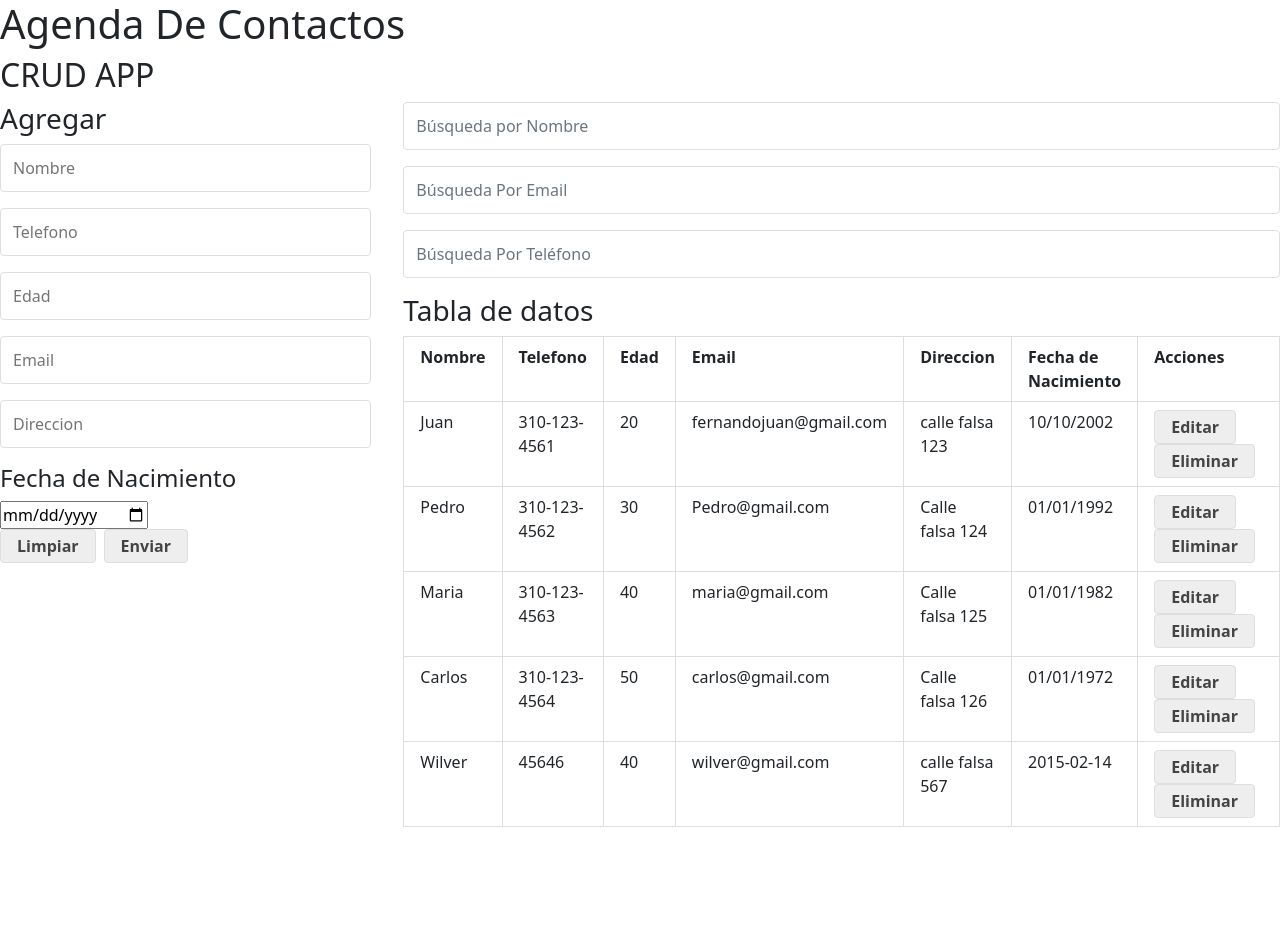
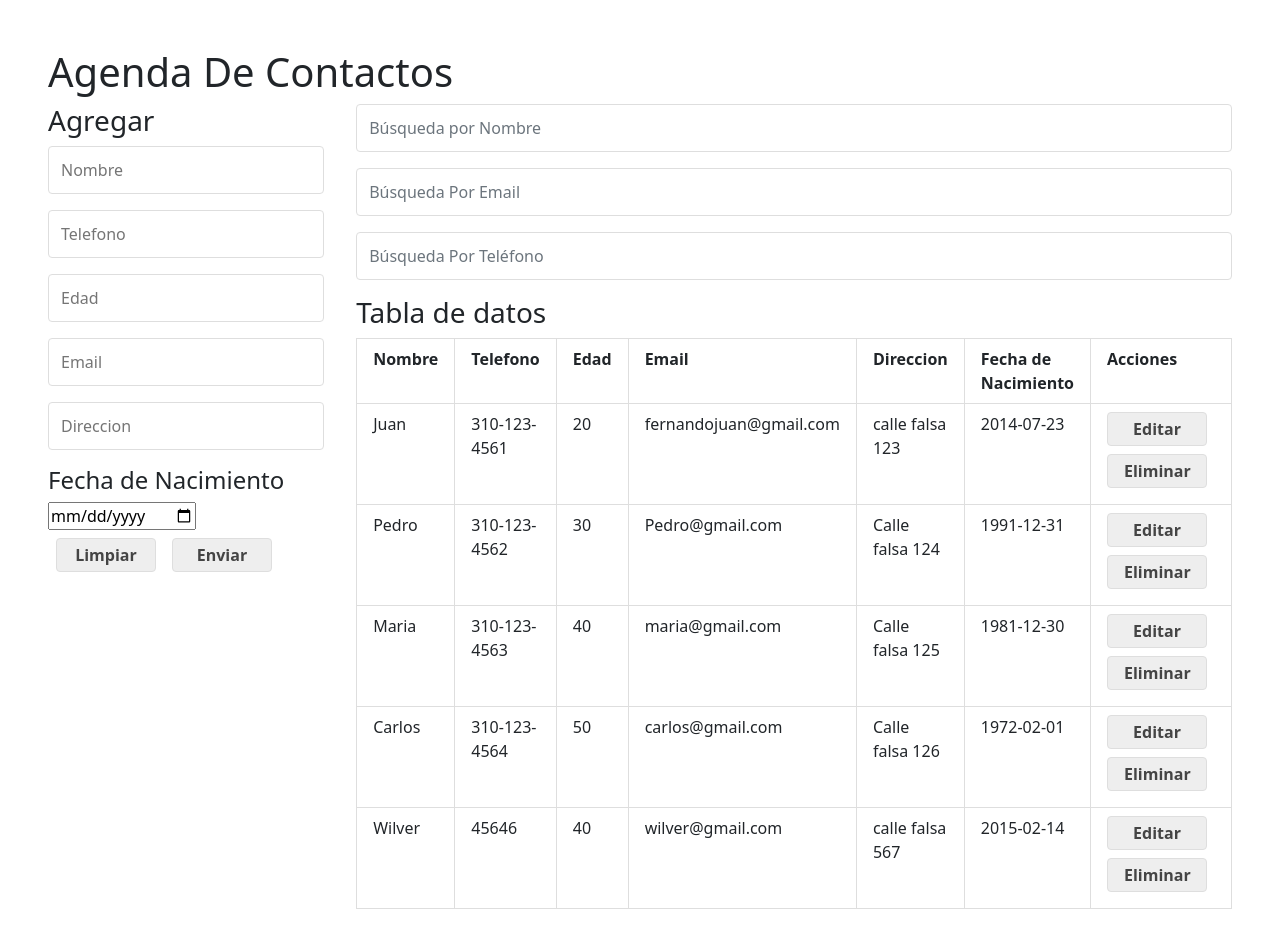
Before and after one commit to yderfre78/crud_prueba, a React (Create React App) app: page / in a window 1280 px wide. Shown: the top 948 px of the page. Before the commit the page ends 827 px from the top, so only its background shows below. Built offline with nearby package versions, Linux system fonts and the light colour scheme; data requests are answered from the project's data file.

Commit message:
ajustando estilos

```diff
--- a/src/App.js
+++ b/src/App.js
@@ -4,7 +4,7 @@ import { CrudApi } from "./components/CrudApi";
 
 function App() {
   return (
-    <div>
+    <div className="container-fluid  m-md-auto p-5" >
       <h1>Agenda De Contactos</h1>
       <CrudApi />
 
--- a/src/api/db.json
+++ b/src/api/db.json
@@ -7,7 +7,7 @@
       "age": "20",
       "email": "fernandojuan@gmail.com ",
       "address": "calle falsa 123",
-      "DateBirth": "10/10/2002"
+      "DateBirth": "2014-07-23"
     },
     {
       "id": 2,
@@ -16,7 +16,7 @@
       "age": "30",
       "email": "Pedro@gmail.com",
       "address": "Calle falsa 124",
-      "DateBirth": "01/01/1992"
+      "DateBirth": "1991-12-31"
     },
     {
       "id": 3,
@@ -25,7 +25,7 @@
       "age": "40",
       "email": "maria@gmail.com",
       "address": "Calle falsa 125",
-      "DateBirth": "01/01/1982"
+      "DateBirth": "1981-12-30"
     },
     {
       "id": 4,
@@ -34,7 +34,7 @@
       "age": "50",
       "email": "carlos@gmail.com",
       "address": "Calle falsa 126",
-      "DateBirth": "01/01/1972"
+      "DateBirth": "1972-02-01"
     },
     {
       "id": 6,
--- a/src/components/CrudApi.js
+++ b/src/components/CrudApi.js
@@ -16,16 +16,13 @@ export const CrudApi = () => {
   let api = helpHttp();
   let url = "http://localhost:5000/users";
 
-
-
-
   useEffect(() => {
     setLoading(true);
 
     helpHttp()
       .get(url)
       .then((res) => {
-         console.log(res)
+        console.log(res);
 
         if (!res.err) {
           setDb(res);
@@ -39,9 +36,7 @@ export const CrudApi = () => {
 
         setLoading(false);
       });
-  }, [url,]);
-
-
+  }, [url]);
 
   const createData = (data) => {
     data.id = db.length + 1;
@@ -80,17 +75,16 @@ export const CrudApi = () => {
   };
 
   const deleteData = (id) => {
-
     let isDelete = window.confirm(
       `Esta seguro que desea eliminar el registro ${id}`
     );
 
     if (isDelete) {
       let endpoint = `${url}/${id}`;
-      let options ={
+      let options = {
         headers: { "content-type": "application/json" },
-      }
-      api.del(endpoint, options).then(res =>{
+      };
+      api.del(endpoint, options).then((res) => {
         // console.log(res);
         if (!res.err) {
           let newData = db.filter((el) => el.id !== id);
@@ -99,8 +93,7 @@ export const CrudApi = () => {
         } else {
           setError(res);
         }
-      })
-
+      });
     } else {
       return;
     }
@@ -108,8 +101,6 @@ export const CrudApi = () => {
 
   return (
     <div>
-      <h2>CRUD APP</h2>
-
       <article className="grid-1-2">
         <CrudForm
           createData={createData}
--- a/src/components/CrudForm.js
+++ b/src/components/CrudForm.js
@@ -103,13 +103,13 @@ export const CrudForm = ({
             name="DateBirth"
             placeholder="Fecha de Nacimiento"
             onChange={handleChange}
-            value={ moment(form.DateBirth).format("yyyy-MM-dd")}
+            value={ moment(form.DateBirth).format("YYYY-MM-DD")}
           ></input>
         </div>
-        <button type="reset" value="Limpiar" onClick={handleReset}>
+        <button className=" m-2  " type="reset" value="Limpiar" onClick={handleReset}>
           Limpiar
         </button>
-        <button type="submit" value="Enviar">
+        <button className=" m-2   "  type="submit" value="Enviar">
           Enviar
         </button>
       </form>
--- a/src/components/CrudTable.js
+++ b/src/components/CrudTable.js
@@ -45,7 +45,6 @@ export const CrudTable = ({
           .toString()
           .toLowerCase()
           .includes(searchTerm.toLowerCase())
-
       ) {
         return element;
       }
@@ -104,7 +103,7 @@ export const CrudTable = ({
           </tr>
         </thead>
         <tbody>
-          {data &&
+          {data.length > 0 ? (
             data.map((el) => (
               <CrudTableRow
                 key={el.id}
@@ -112,7 +111,14 @@ export const CrudTable = ({
                 setDataToEdit={setDataToEdit}
                 deleteData={deleteData}
               />
-            ))}
+            ))
+          ) : (
+            <tr>
+              <td colSpan={7}>
+                <h2>Sin datos</h2>
+              </td>
+            </tr>
+          )}
         </tbody>
       </table>
     </div>
--- a/src/index.css
+++ b/src/index.css
@@ -23,13 +23,15 @@ input[type='text'] {
   line-height: 1;
   background-color: transparent;
 }
-
+button:hover {
+  background-color: rgb(187, 211, 233);
+}
 button,
 input[type='submit'] {
   border: thin solid #dedede;
   border-radius: 0.25rem;
   padding: 0.5rem 1rem;
-  margin: 0 0.5rem 0 0;
+  margin: 0 0.5rem 0.5rem 0;
   display: inline-block;
   background-color: #eee;
   color: #444;
@@ -41,6 +43,13 @@ input[type='submit'] {
   text-align: center;
   vertical-align: middle;
   cursor: pointer;
+
+
+  text-align: center;
+
+
+
+  width: 100px;
 }
 
 form {
```
Lines whose indentation alone changed are shown as unchanged.
